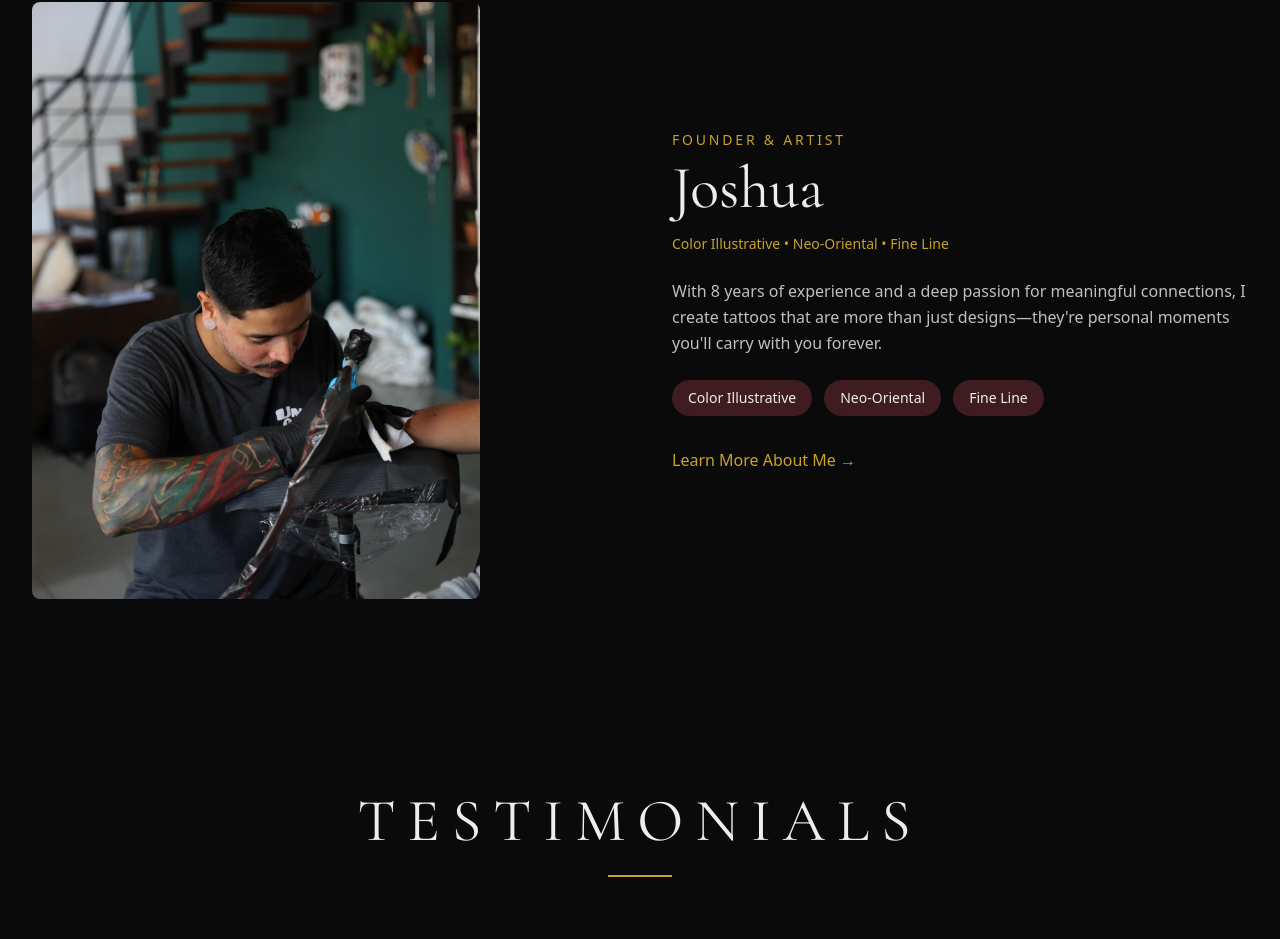
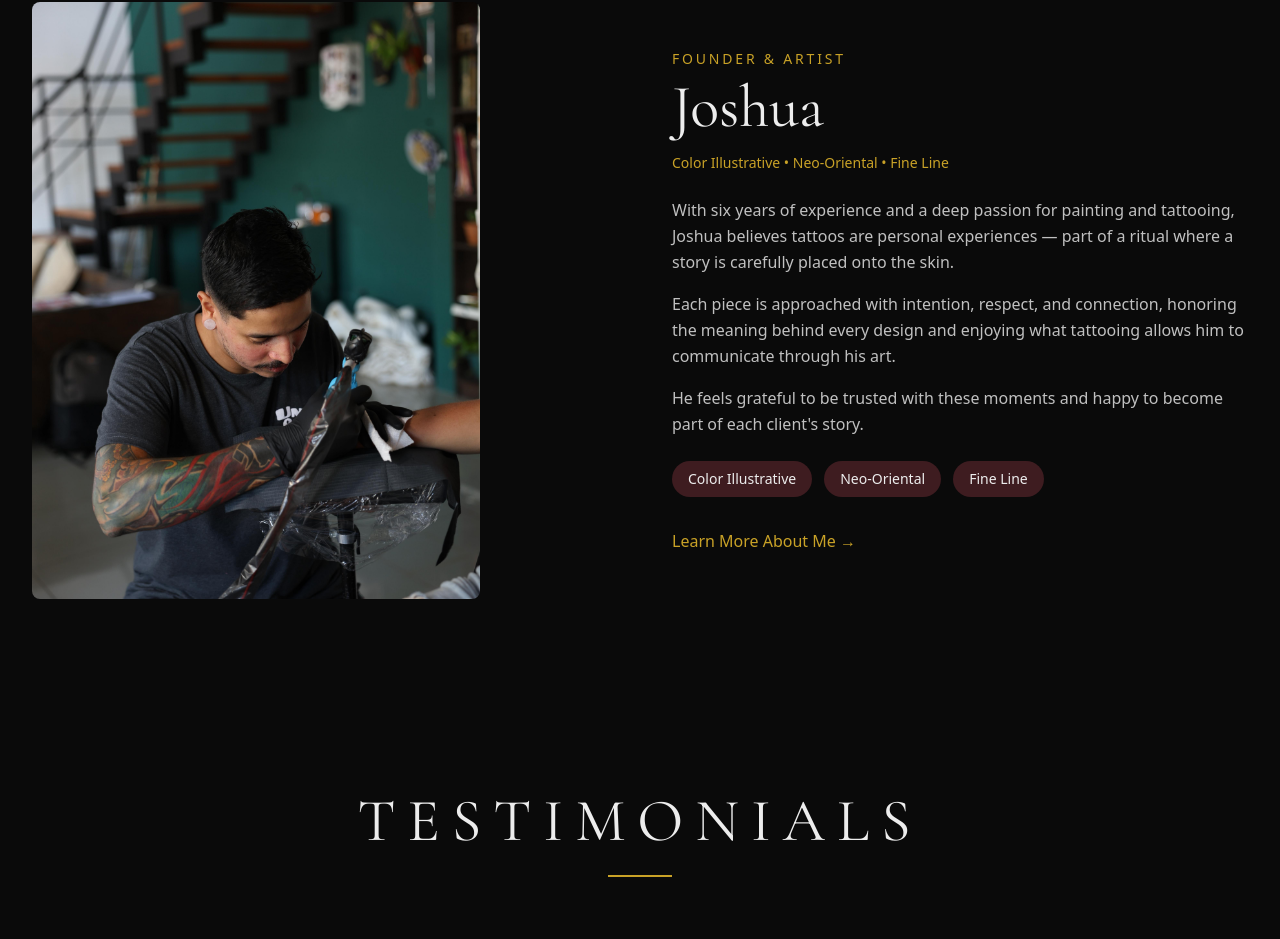
Before and after one commit to zleypner/nbtattoo, a Next.js app: page / in a window 1280 px wide. Shown: the part 1092-2031 px from the top of the page. Built offline with nearby package versions, Linux system fonts and the light colour scheme.

Commit message:
Update: verbige

```diff
--- a/src/components/MeetTheArtist.tsx
+++ b/src/components/MeetTheArtist.tsx
@@ -40,12 +40,23 @@ export default function MeetTheArtist() {
             <p className="text-gold text-sm mb-6">
               Color Illustrative &bull; Neo-Oriental &bull; Fine Line
             </p>
-            <p className="text-foreground/80 leading-relaxed mb-6">
-              With 8 years of experience and a deep passion for meaningful
-              connections, I create tattoos that are more than just
-              designs—they&apos;re personal moments you&apos;ll carry with you
-              forever.
-            </p>
+            <div className="text-foreground/80 leading-relaxed mb-6 space-y-4">
+              <p>
+                With six years of experience and a deep passion for painting and
+                tattooing, Joshua believes tattoos are personal experiences —
+                part of a ritual where a story is carefully placed onto the
+                skin.
+              </p>
+              <p>
+                Each piece is approached with intention, respect, and connection,
+                honoring the meaning behind every design and enjoying what
+                tattooing allows him to communicate through his art.
+              </p>
+              <p>
+                He feels grateful to be trusted with these moments and happy to
+                become part of each client&apos;s story.
+              </p>
+            </div>
 
             {/* Style Tags */}
             <div className="flex flex-wrap gap-3 mb-8">
```
